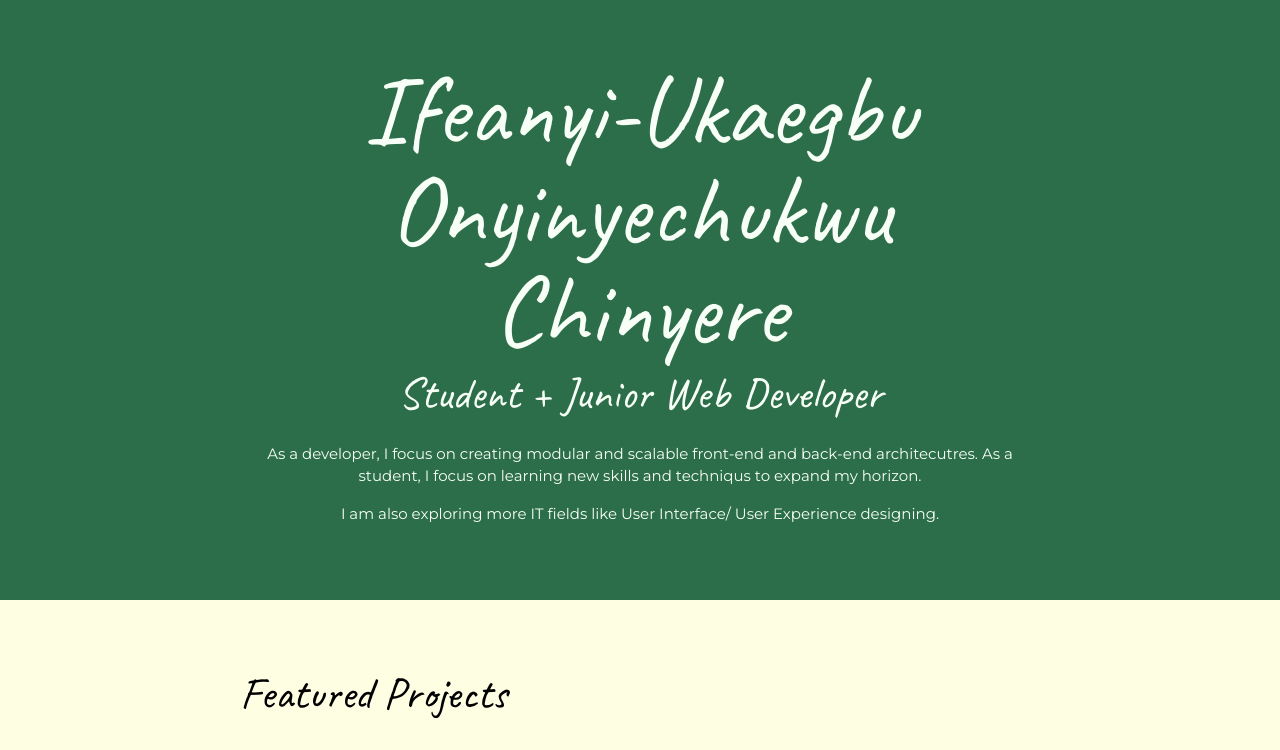
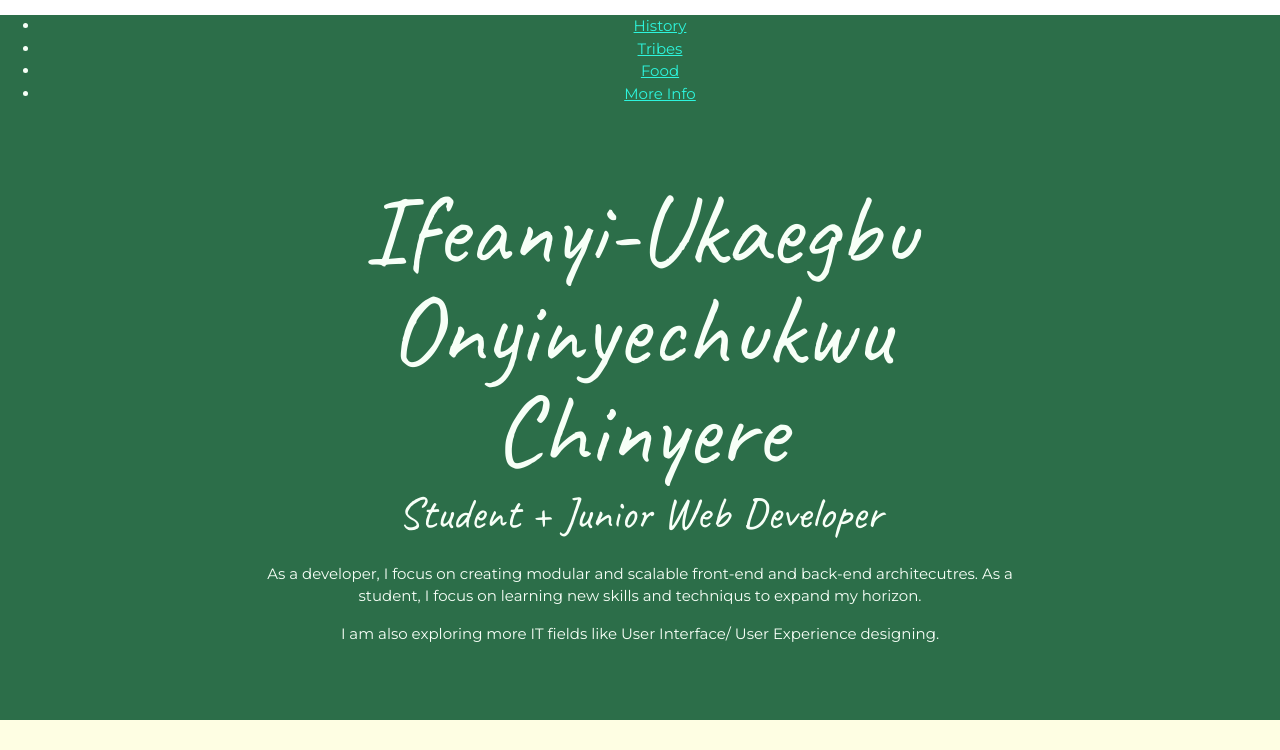
Before and after one commit to ChichiZO/Portfolio, a plain HTML site: page index.html in a window 1280 px wide. Shown: the top 750 px of the page. Drawn offline with Linux system fonts and the light colour scheme.

Commit message:
Update index.html

```diff
--- a/index.html
+++ b/index.html
@@ -11,6 +11,17 @@
     <main>
       <!-- ***********************  ABOUT / PROFILE  *********************** -->
       <header>
+         <div>
+        <nav>
+            <ul class="menu">
+                <li><a href="#hist">History</a></li>
+                <li><a href="#Tribe">Tribes</a></li>
+                <li><a href="#foodie">Food</a></li>
+                <li><a href="#inf">More Info</a></li>
+
+            </ul>
+        </nav>
+    </div>
         <div class="content">
         <h1>Ifeanyi-Ukaegbu Onyinyechukwu Chinyere </h1>
         <h2>Student + Junior Web Developer</h2>
```
